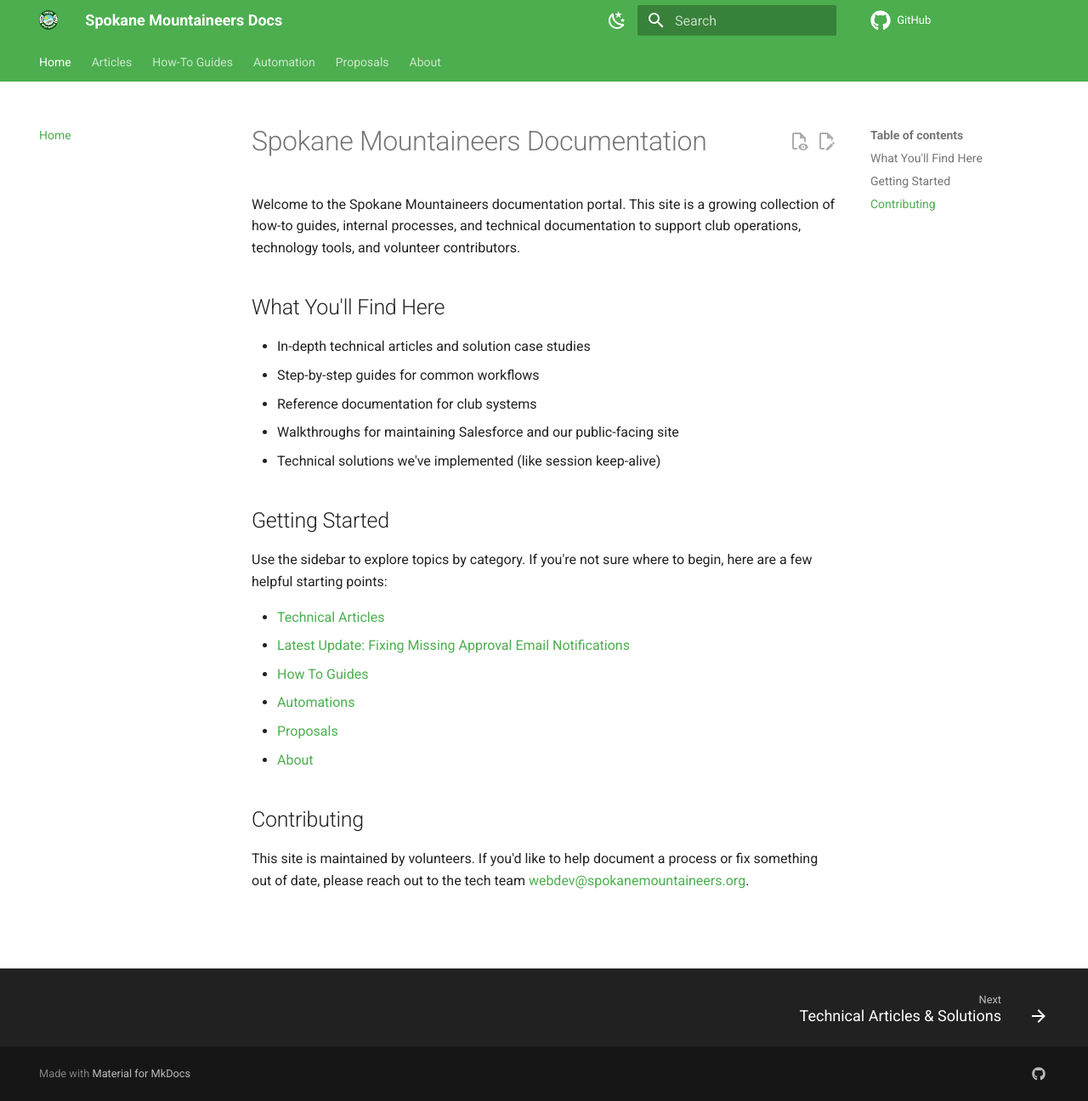
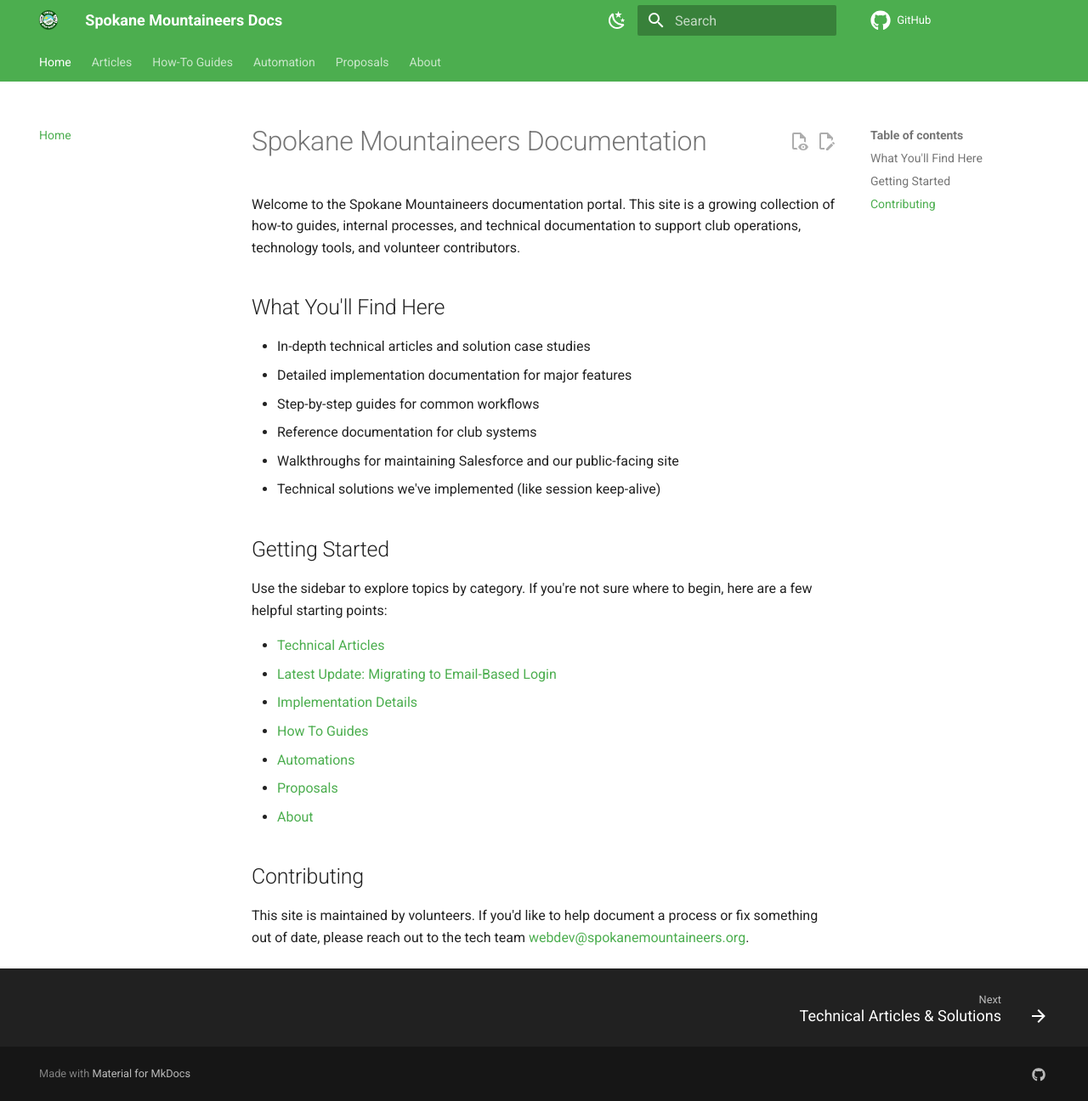
Before and after one commit to Spokane-Mountaineers/salesforce, an MkDocs documentation site: the page built from docs/index.md, in a window 1280 px wide and 1296 px high. Shown: the whole window at 85% size. Built offline with MkDocs 1.6.1 and Material for MkDocs 9.7.7, drawn with Linux system fonts in a browser that asks for light colours; comment, search, counter and statistics services are not loaded.

Commit message:
docs: update index pages with new article and implementation section
Add new email-based login article to articles index and main index.
Add Implementation section to main index for detailed technical docs.
Update 'Latest Update' reference to point to new article.

Co-authored-by: Cursor <cursoragent@cursor.com>

```diff
--- a/docs/index.md
+++ b/docs/index.md
@@ -7,6 +7,7 @@ and technical documentation to support club operations, technology tools, and vo
 ## What You'll Find Here
 
 - In-depth technical articles and solution case studies
+- Detailed implementation documentation for major features
 - Step-by-step guides for common workflows
 - Reference documentation for club systems
 - Walkthroughs for maintaining Salesforce and our public-facing site
@@ -17,7 +18,8 @@ and technical documentation to support club operations, technology tools, and vo
 Use the sidebar to explore topics by category. If you're not sure where to begin, here are a few helpful starting points:
 
 - [Technical Articles](articles/index.md)
-- [Latest Update: Fixing Missing Approval Email Notifications](articles/fixing-approval-email-notifications.md)
+- [Latest Update: Migrating to Email-Based Login](articles/simplifying-custom-login-experience.md)
+- [Implementation Details](implementation/index.md)
 - [How To Guides](how-to-guides/index.md)
 - [Automations](automation/index.md)
 - [Proposals](proposals/index.md)
```
Also changed, not shown: docs/articles/index.md (+1 -0 lines).
